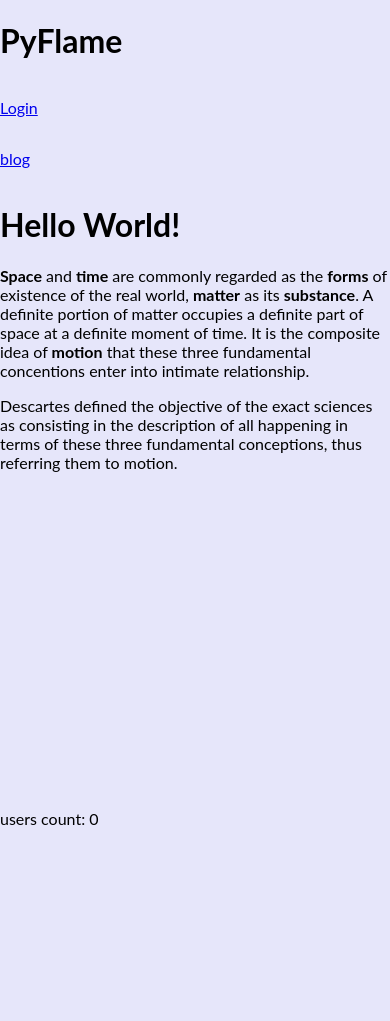
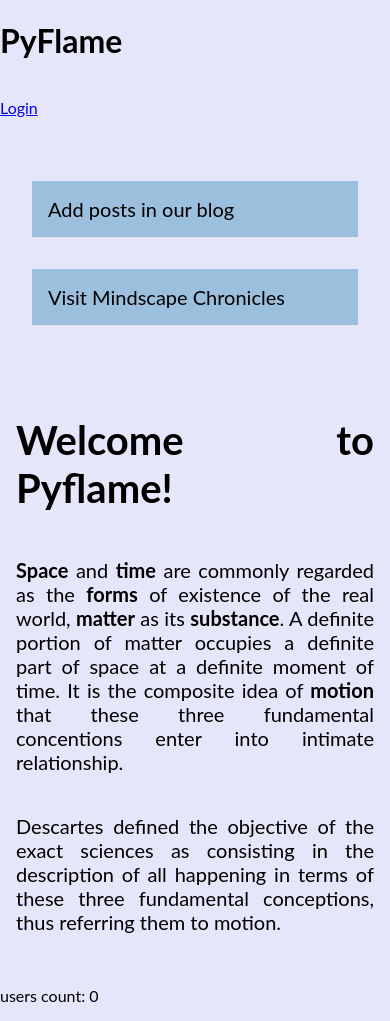
Before and after one commit to westoleaboat/PyFlame, a Django app: page / in a window 390 px wide. Before the commit the page ends 825 px from the top, so only its background shows below. Run offline with Django 4.2, Linux system fonts and the light colour scheme; parts of the project's set-up code (start-up, migrations or seed data) failed here and were passed over.

Commit message:
(ADD) phone layout styles

```diff
--- a/blog/static/css/blog.css
+++ b/blog/static/css/blog.css
@@ -201,3 +201,99 @@ textarea#id_body.markdownx-editor {
 footer {
     flex-shrink: 0;
 }
+
+form#login-form {
+    padding: 1rem;
+    /* font-size: 60px; */
+    /* border: 1px solid red; */
+
+}
+
+@media screen and (max-width: 767px) {
+    #content {
+        padding: 1rem;
+        display: flex;
+        flex-direction: column;
+        text-align: justify;
+        font-size: 20px;
+    }
+    #options {
+        padding: 2rem;
+        display: flex;
+        gap: 2rem;
+        flex-direction: column;
+    }
+
+    #options ul a {
+        text-decoration: none;
+        color: inherit;
+    }
+
+    #options ul{
+        padding: 0;
+        list-style: none;
+        display: flex;
+        flex-direction: column;
+        gap: 2rem;
+    }
+
+    #options li {
+        font-size: 20px;
+        gap: 1rem;
+        padding: 1rem;
+        background-color: #9cbfde;
+    }
+
+    form#login-form {
+        /* border: 1px solid green; */
+        width: 90%;
+        font-size: 30px;
+        background-color: #9cbfde;
+
+    }
+
+    form#login-form p {
+        display: flex;
+        flex-direction: column;
+    }
+
+    form#login-form input {
+        display: flex;
+        padding: 0.5rem;
+
+    }
+
+    form#login-form button {
+        display: flex;
+        padding: 0.5rem 1rem;
+        width: 100%;
+        justify-content: center;
+        font-size: 20px;
+    }
+
+    .markdownx {
+        display: flex;
+        flex-direction: column-reverse;
+    }
+
+    form#new-post {
+        padding: 1rem;
+        background-color: #9cbfde;
+        font-size: 20px;
+    }
+    form#new-post button {
+        display: flex;
+        padding: 0.5rem 1rem;
+        width: 100%;
+        justify-content: center;
+        font-size: 20px;
+    }
+
+    .markdownx .markdownx-preview {
+        font-size: 15px;
+    }
+    span.helptext {
+        font-size: 13px;
+    }
+
+}
--- a/pyflame/templates/pyflame/base.html
+++ b/pyflame/templates/pyflame/base.html
@@ -23,7 +23,13 @@
             {% endif %}
         </div>
 
-        <p><a href="{% url 'blog:post_list' %}">blog</a></p>
+        <div id='options'>
+            <ul>
+                <a href="{% url 'blog:post_list' %}"><li>Add posts in our blog</li></a>
+                <a href='https://mindscape-chronicles.netlify.app/' target="_blank"><li>Visit Mindscape Chronicles</li></a>
+            </ul>
+        </div>
+
     </header>
 
 
--- a/pyflame/templates/pyflame/index.html
+++ b/pyflame/templates/pyflame/index.html
@@ -3,8 +3,12 @@
 
 
 {% block content %}
-  <h1>Hello World!</h1>
+  <h1>Welcome to Pyflame!</h1>
 
   <p><b>Space</b> and <b>time</b> are commonly regarded as the <b>forms</b> of existence of the real world, <b>matter</b> as its <b>substance</b>. A definite portion of matter occupies a definite part of space at a definite moment of time. It is the composite idea of <b>motion</b> that these three fundamental concentions enter into intimate relationship.</p>
   <p>Descartes defined the objective of the exact sciences as consisting in the description of all happening in terms of these three fundamental conceptions, thus referring them to motion.</p>
+
+
+
+
 {% endblock %}
--- a/templates/base.html
+++ b/templates/base.html
@@ -5,10 +5,10 @@
     <head>
         <title>{% block title %}{% endblock %}</title>
         <link href="{% static "css/blog.css" %}" rel="stylesheet">
+        <meta name="viewport" content="width=device-width, initial-scale=1.0">
+    </head>
 
-</head>
     <body>
-    <h1>Profile_info base</h1>
         <a href="{% url 'index' %}">Home</a>
 
         <div id="content">
--- a/templates/registration/login.html
+++ b/templates/registration/login.html
@@ -1,8 +1,9 @@
 {% extends "base.html" %}
 
 {% block content %}
-<h2>Login Form</h2>
-<form method='POST'>
+<h2>Please Log in</h2>
+
+<form method='POST' id='login-form'>
     {% csrf_token %}
     {{ form.as_p }}
     <input type="hidden" name="next" value="{{ next }}" />
```
Also changed, not shown: blog/templates/blog/post/new_post.html (+4 -3 lines), templates/profile.html (+20 -5 lines). Lines whose indentation alone changed are shown as unchanged.
